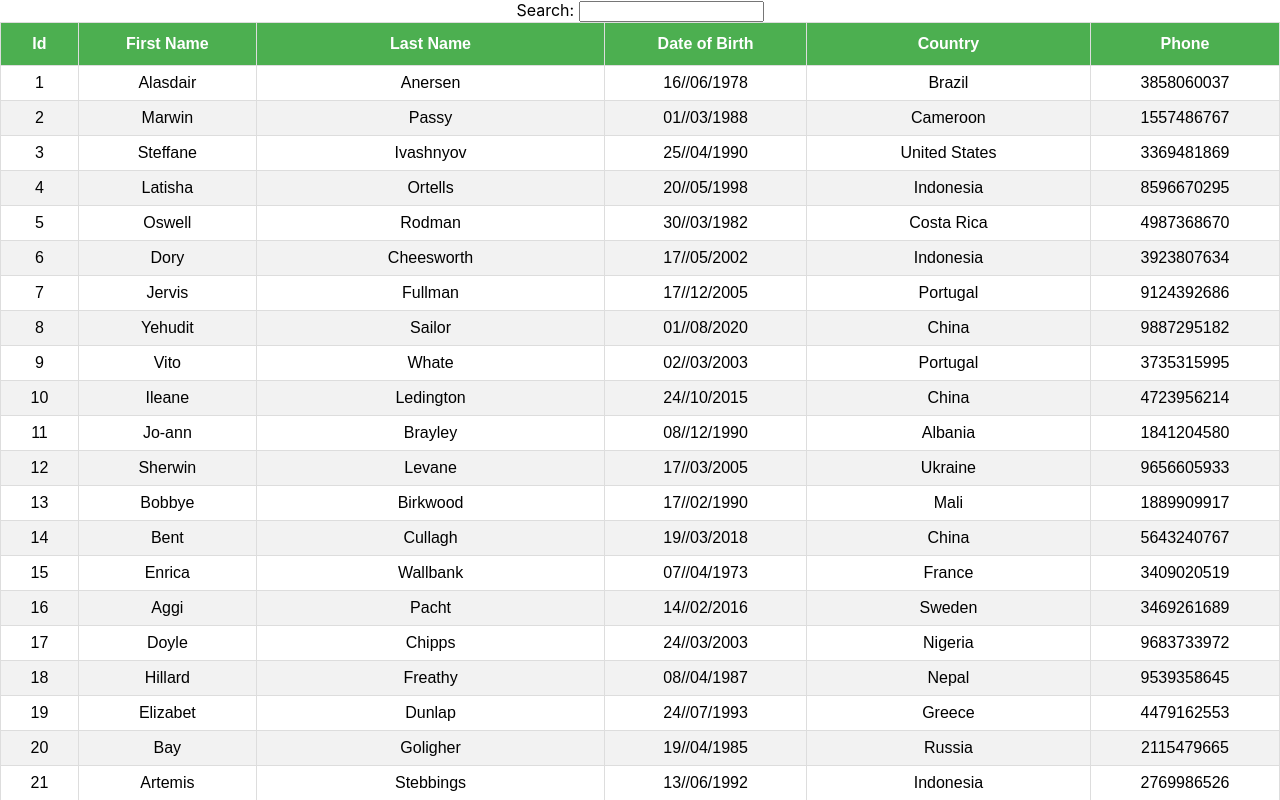
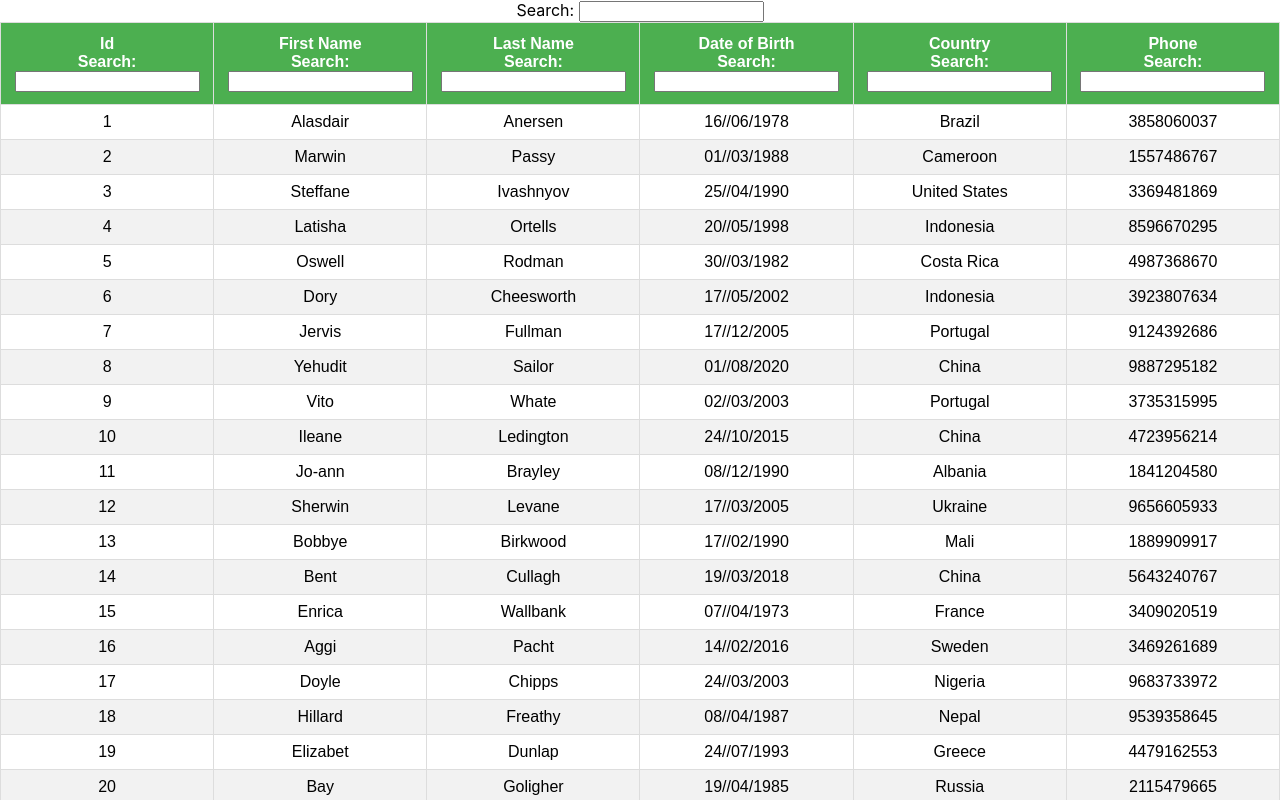
Before and after one commit to Edgaras318/react-table, a React (Create React App) app: page / in a window 1280 px wide. Shown: the top 800 px of the page. Built offline with nearby package versions, Linux system fonts and the light colour scheme.

Commit message:
Column filtering

```diff
--- /dev/null
+++ b/src/components/ColumnFilter.js
@@ -0,0 +1,16 @@
+import React from "react";
+
+const ColumnFilter = ({ column }) => {
+  const { filterValue, setFilter } = column;
+  return (
+    <span>
+      Search:{" "}
+      <input
+        value={filterValue || ""}
+        onChange={(e) => setFilter(e.target.value)}
+      />
+    </span>
+  );
+};
+
+export default ColumnFilter;
--- a/src/components/FilteringTable.js
+++ b/src/components/FilteringTable.js
@@ -1,5 +1,5 @@
 import React, { useMemo } from "react";
-import { useTable, useGlobalFilter } from "react-table";
+import { useTable, useGlobalFilter, useFilters } from "react-table";
 import MOCK_DATA from "./MOCK_DATA.json";
 import { COLUMNS } from "./columns";
 import "./table.css";
@@ -23,6 +23,7 @@
       columns: columns,
       data: data,
     },
+    useFilters,
     useGlobalFilter
   );
 
@@ -38,6 +39,7 @@
               {headerGroup.headers.map((column, index) => (
                 <th key={index} {...column.getHeaderProps()}>
                   {column.render("Header")}
+                  <div>{column.canFilter ? column.render("Filter") : null}</div>
                 </th>
               ))}
             </tr>
--- a/src/components/columns.js
+++ b/src/components/columns.js
@@ -1,20 +1,25 @@
 import { format } from "date-fns";
+
+import ColumnFilter from "./ColumnFilter";
 
 export const COLUMNS = [
   {
     Header: "Id",
     Footer: "Id",
     accessor: "id",
+    Filter: ColumnFilter,
   },
   {
     Header: "First Name",
     Footer: "First Name",
     accessor: "first_name",
+    Filter: ColumnFilter,
   },
   {
     Header: "Last Name",
     Footer: "Last Name",
     accessor: "last_name",
+    Filter: ColumnFilter,
   },
   {
     Header: "Date of Birth",
@@ -23,16 +28,19 @@
     Cell: ({ value }) => {
       return format(new Date(value), "dd//MM/yyyy");
     },
+    Filter: ColumnFilter,
   },
   {
     Header: "Country",
     Footer: "Country",
     accessor: "country",
+    Filter: ColumnFilter,
   },
   {
     Header: "Phone",
     Footer: "Phone",
     accessor: "phone",
+    Filter: ColumnFilter,
   },
 ];
 
```
